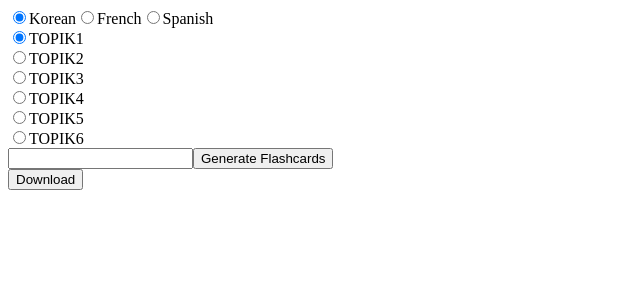
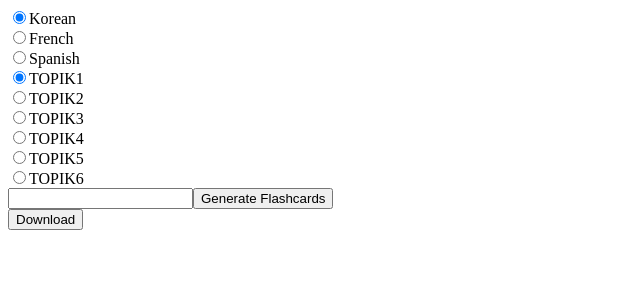
Before and after one commit to CheriseCodes/ai-flash-cards, a React (Create React App) app: page / in a window 1280 px wide. Shown: the top 300 px of the page, without its empty margins (0-640 px from the left). Built offline with nearby package versions, Linux system fonts and the light colour scheme.

Commit message:
rename and lint:fix

```diff
--- a/src/App.js
+++ b/src/App.js
@@ -1,7 +1,7 @@
 import React, { useState } from "react";
 import WordInput from "./components/WordInput.js";
 import FlashCard from "./components/FlashCard.js";
-import LanguageForm from "./components/LanguageForm.js";
+import LanguageModeForm from "./components/LanguageModeForm.js";
 import LanguageLevelForm from "./components/LanguageLevelForm.js";
 
 import appConfig from "./config.js";
@@ -79,7 +79,7 @@
   // TODO: Convert buttons into svgs
   return (
     <div className="App">
-      <LanguageForm
+      <LanguageModeForm
         setLanguageMode={setLanguageMode}
         languageMode={languageMode}
         setLanguageLevel={setLanguageLevel}
--- a/src/components/LanguageForm.js
+++ /dev/null
@@ -1,62 +0,0 @@
-import React from "react";
-import PropTypes from "prop-types";
-import appConfig from "../config.js";
-
-const LanguageForm = ({ setLanguageMode, languageMode, setLanguageLevel }) => {
-  const handleChange = (e) => {
-    console.log(e);
-    console.log(`LanguageForm.handleChange - ${languageMode}`);
-    if (languageMode !== e.target.value) {
-      console.log(`setting language mode to: ${e.target.value}`);
-      setLanguageMode(e.target.value);
-      if (e.target.value === appConfig.languageModes.KOREAN) {
-        setLanguageLevel(appConfig.koreanLanguageLevels.TOPIK1);
-      } else {
-        setLanguageLevel(appConfig.cferLanguageLevels.A1);
-      }
-    }
-    console.log(`LanguageForm.handleChange - ${languageMode}`);
-  };
-  // TODO: Create component for input element
-  return (
-    <div className="language-form">
-      <form>
-        <input
-          type="radio"
-          id="kr"
-          name="language_mode"
-          value={appConfig.languageModes.KOREAN}
-          checked={languageMode === appConfig.languageModes.KOREAN}
-          onChange={handleChange}
-        ></input>
-        <label htmlFor="kr">{appConfig.languageModes.KOREAN}</label>
-        <input
-          type="radio"
-          id="fr"
-          name="language_mode"
-          value={appConfig.languageModes.FRENCH}
-          checked={languageMode === appConfig.languageModes.FRENCH}
-          onChange={handleChange}
-        ></input>
-        <label htmlFor="fr">{appConfig.languageModes.FRENCH}</label>
-        <input
-          type="radio"
-          id="es"
-          name="language_mode"
-          value={appConfig.languageModes.SPANISH}
-          checked={languageMode === appConfig.languageModes.SPANISH}
-          onChange={handleChange}
-        ></input>
-        <label htmlFor="es">{appConfig.languageModes.SPANISH}</label>
-      </form>
-    </div>
-  );
-};
-
-LanguageForm.propTypes = {
-  setLanguageMode: PropTypes.func,
-  languageMode: PropTypes.string,
-  setLanguageLevel: PropTypes.func,
-};
-
-export default LanguageForm;
--- a/src/components/LanguageLevelForm.js
+++ b/src/components/LanguageLevelForm.js
@@ -8,7 +8,6 @@
   languageLevel,
   setLanguageLevel,
 }) => {
-  // TODO: Create component for input element
   return (
     <div className="language-form">
       {languageMode === appConfig.languageModes.KOREAN && (
--- a/src/components/LanguageLevelFormInput.js
+++ b/src/components/LanguageLevelFormInput.js
@@ -13,7 +13,6 @@
     }
     console.log(`LanguageLevelFormInput.handleChange - ${e.target.value}`);
   };
-  // TODO: Create component for input element
   return (
     <div className="language-form-input">
       <input
--- /dev/null
+++ b/src/components/LanguageModeForm.js
@@ -0,0 +1,44 @@
+import React from "react";
+import PropTypes from "prop-types";
+import appConfig from "../config.js";
+
+import LanguageModeFormInput from "./LanguageModeFormInput.js";
+
+const LanguageModeForm = ({
+  setLanguageMode,
+  languageMode,
+  setLanguageLevel,
+}) => {
+  return (
+    <div className="language-mode-form">
+      <form>
+        <LanguageModeFormInput
+          setLanguageMode={setLanguageMode}
+          languageMode={languageMode}
+          setLanguageLevel={setLanguageLevel}
+          languageModeID={appConfig.languageModes.KOREAN}
+        />
+        <LanguageModeFormInput
+          setLanguageMode={setLanguageMode}
+          languageMode={languageMode}
+          setLanguageLevel={setLanguageLevel}
+          languageModeID={appConfig.languageModes.FRENCH}
+        />
+        <LanguageModeFormInput
+          setLanguageMode={setLanguageMode}
+          languageMode={languageMode}
+          setLanguageLevel={setLanguageLevel}
+          languageModeID={appConfig.languageModes.SPANISH}
+        />
+      </form>
+    </div>
+  );
+};
+
+LanguageModeForm.propTypes = {
+  setLanguageMode: PropTypes.func,
+  languageMode: PropTypes.string,
+  setLanguageLevel: PropTypes.func,
+};
+
+export default LanguageModeForm;
--- /dev/null
+++ b/src/components/LanguageModeFormInput.js
@@ -0,0 +1,49 @@
+import React from "react";
+import PropTypes from "prop-types";
+import appConfig from "../config.js";
+
+const LanguageModeFormInput = ({
+  setLanguageMode,
+  languageMode,
+  setLanguageLevel,
+  languageModeID,
+}) => {
+  const handleChange = (e) => {
+    console.log(e);
+    console.log(`LanguageModeFormInput.handleChange - ${languageMode}`);
+    if (languageMode !== e.target.value) {
+      console.log(`setting language mode to: ${e.target.value}`);
+      setLanguageMode(e.target.value);
+      if (e.target.value === appConfig.languageModes.KOREAN) {
+        setLanguageLevel(appConfig.koreanLanguageLevels.TOPIK1);
+      } else {
+        setLanguageLevel(appConfig.cferLanguageLevels.A1);
+      }
+    }
+    console.log(`LanguageModeFormInput.handleChange - ${languageMode}`);
+  };
+  return (
+    <div className="language-mode-form-input">
+      <input
+        type="radio"
+        id={`${languageModeID.toLowerCase()}-mode`}
+        name="language_mode"
+        value={languageModeID}
+        checked={languageMode === languageModeID}
+        onChange={handleChange}
+      ></input>
+      <label htmlFor={`${languageModeID.toLowerCase()}-mode`}>
+        {languageModeID}
+      </label>
+    </div>
+  );
+};
+
+LanguageModeFormInput.propTypes = {
+  setLanguageMode: PropTypes.func,
+  languageMode: PropTypes.string,
+  setLanguageLevel: PropTypes.func,
+  languageModeID: PropTypes.string,
+};
+
+export default LanguageModeFormInput;
```
